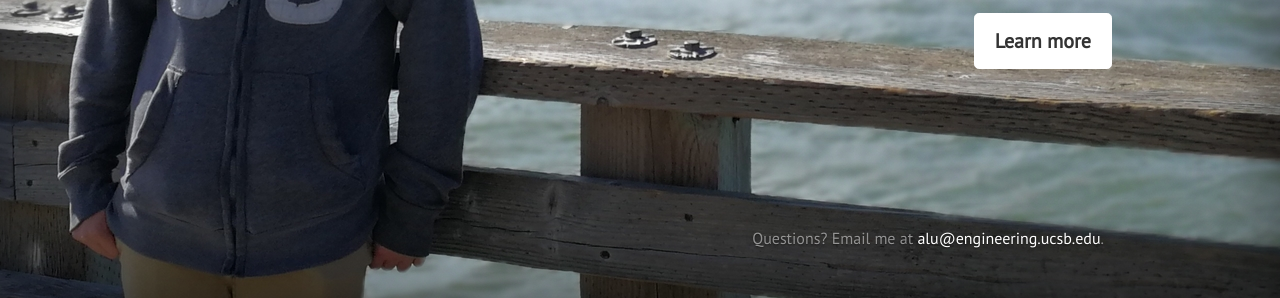
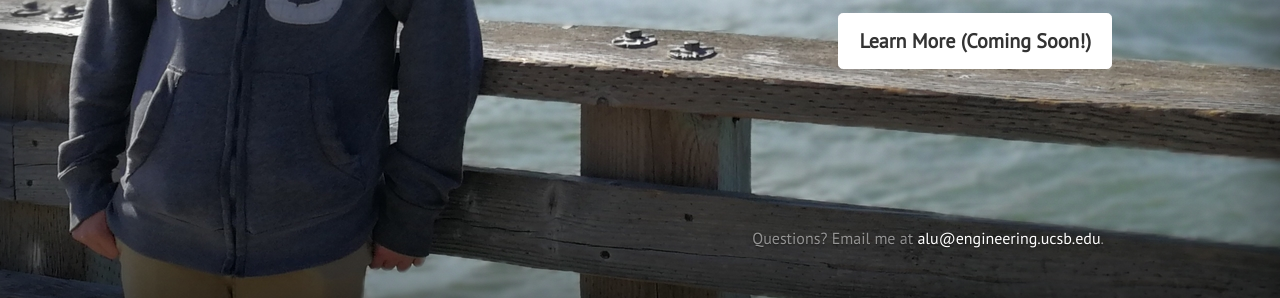
Before and after one commit to andrewhlu/old-web, a plain HTML site: page index.html in a window 1280 px wide. Shown: the part 502-800 px from the top of the page. Drawn offline with nearby package versions, Linux system fonts and the light colour scheme; a web font is replaced by a local one.

Commit message:
Added "Coming Soon" message

```diff
--- a/index.html
+++ b/index.html
@@ -41,7 +41,7 @@
             <h2>University of California, Santa Barbara</h2>
             <p>&nbsp</p>
             <p class="lead">
-              <a href="#" class="btn btn-lg btn-secondary">Learn more</a>
+              <a href="#" class="btn btn-lg btn-secondary">Learn More (Coming Soon!)</a>
             </p>
           </div>
 
```
